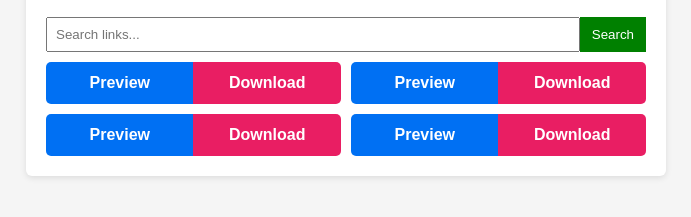
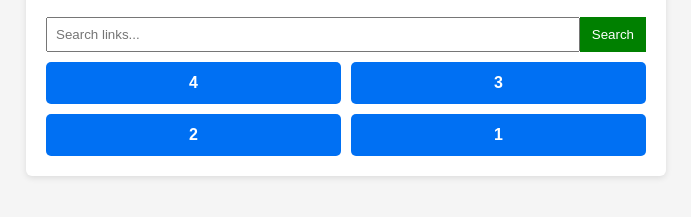
Before and after one commit to AbhiiToxic/dailyhantaii, a plain HTML site: page index.html in a window 1280 px wide. Shown: the part 153-370 px from the top of the page, without its empty margins (294-985 px from the left). Drawn offline with Linux system fonts and the light colour scheme.

Commit message:
Simplify link buttons

```diff
--- a/script.js
+++ b/script.js
@@ -3,7 +3,15 @@ let links = [];
 function renderList(list) {
   const container = document.getElementById("links-list");
   container.innerHTML = "";
-  list.forEach(link => {
+
+  const sorted = [...list].sort((a, b) => {
+    const an = parseInt(a.name, 10);
+    const bn = parseInt(b.name, 10);
+    if (isNaN(an) || isNaN(bn)) return 0;
+    return bn - an;
+  });
+
+  sorted.forEach(link => {
     const a = document.createElement("a");
     const params = new URLSearchParams({
       preview: link.preview,
@@ -13,16 +21,7 @@ function renderList(list) {
     a.href = `view.html?${params.toString()}`;
     a.className = "link-button";
 
-    const left = document.createElement("span");
-    left.textContent = "Preview";
-    left.className = "left";
-
-    const right = document.createElement("span");
-    right.textContent = "Download";
-    right.className = "right";
-
-    a.appendChild(left);
-    a.appendChild(right);
+    a.textContent = link.name;
 
     container.appendChild(a);
   });
--- a/styles.css
+++ b/styles.css
@@ -77,34 +77,28 @@ body.dark {
 }
 
 .link-button {
-  display: flex;
-  background: linear-gradient(90deg, var(--preview-color) 50%, var(--download-color) 50%);
-  color: white;
+  display: block;
+  background: var(--button-bg);
+  color: #fff;
   border-radius: 5px;
   text-decoration: none;
-  overflow: hidden;
   font-weight: bold;
-}
-
-.link-button:hover {
-  filter: brightness(1.1);
-}
-
-.link-button .left,
-.link-button .right {
-  flex: 1;
   padding: 12px 0;
   text-align: center;
 }
 
+.link-button:hover {
+  background: var(--button-bg-hover);
+}
+
 #action-buttons {
   display: flex;
+  flex-direction: column;
   gap: 10px;
-  justify-content: center;
+  align-items: stretch;
 }
 
 .action-btn {
-  flex: 1;
   background: var(--button-bg);
   color: #fff;
   text-align: center;
@@ -112,6 +106,8 @@ body.dark {
   border-radius: 5px;
   text-decoration: none;
   font-weight: bold;
+  display: block;
+  width: 100%;
 }
 
 .action-btn:hover {
```
